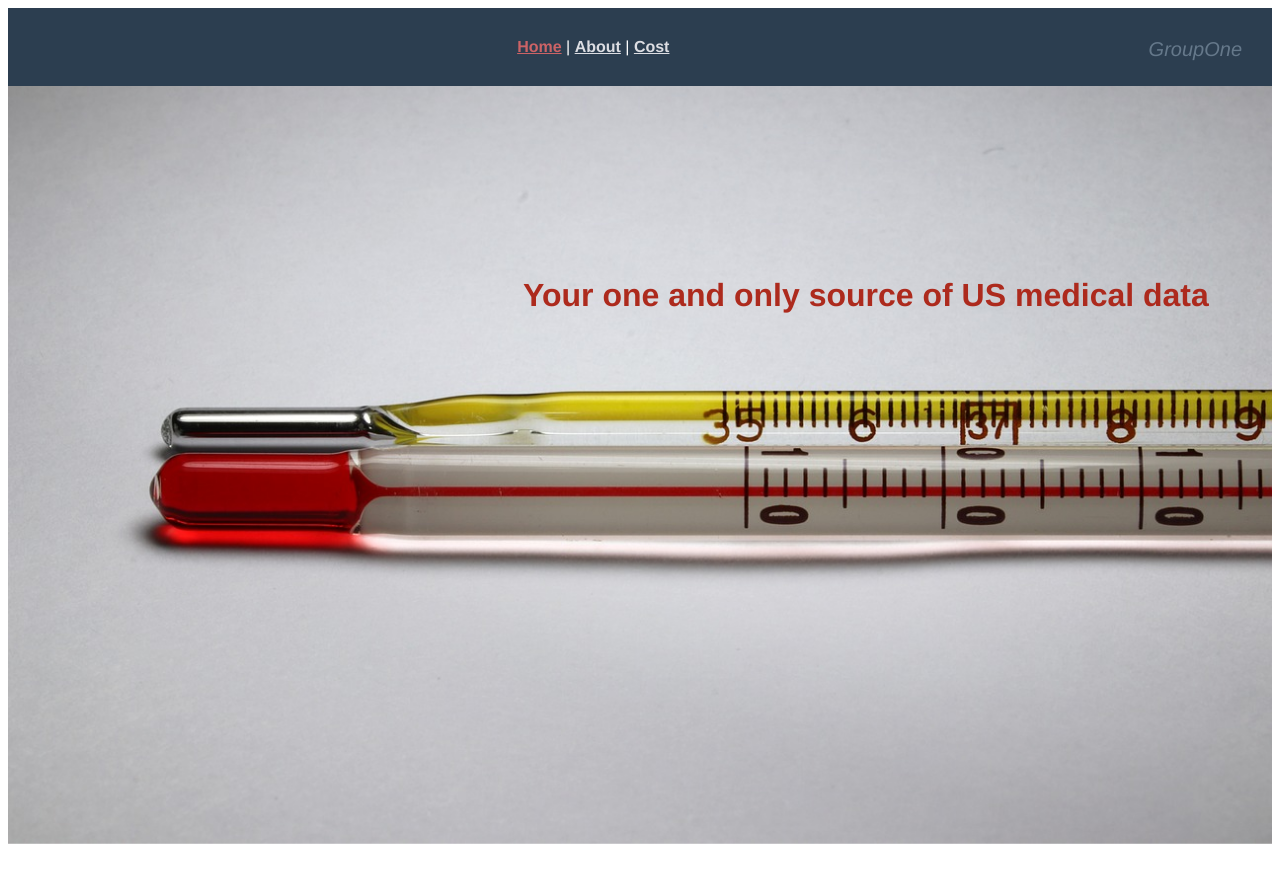
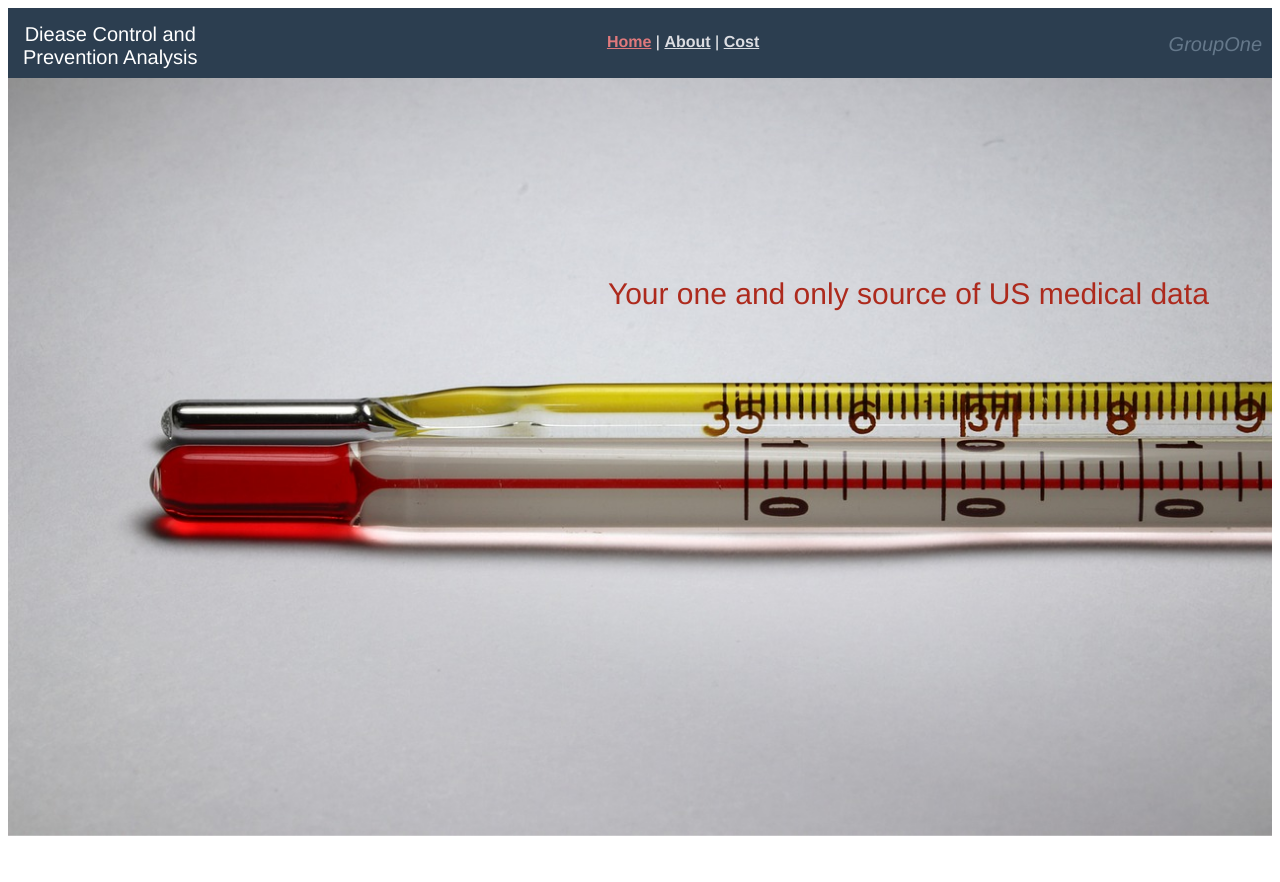
Before and after one commit to seherkhan/visualizing-us-fatalities, a Vue app in the folder Project/my-app/: page / in a window 1280 px wide. Shown: the top 882 px of the page. Built offline with nearby package versions, Linux system fonts and the light colour scheme.

Commit message:
added website name in nav bar

```diff
--- a/Project/my-app/src/App.vue
+++ b/Project/my-app/src/App.vue
@@ -1,10 +1,16 @@
 <template>
   <div id="app">
     <div id="nav">
-      <router-link to="/">Home</router-link> |
-      <router-link to="/about">About</router-link> |
-      <router-link to="/cost">Cost</router-link>
-      <span id="groupname">GroupOne</span>
+      <div style="padding: 5px;">
+        <span id="websitename">Diease Control and<br>
+        Prevention Analysis</span>
+      </div>
+      <div class=text>
+        <router-link to="/">Home</router-link> |
+        <router-link to="/about">About</router-link> |
+        <router-link to="/cost">Cost</router-link>
+        <span id="groupname">GroupOne</span>
+      </div>
     </div>
     <router-view/>
   </div>
@@ -20,9 +26,13 @@
 }
 
 #nav {
-  padding: 30px;
+  padding: 10px;
+  height: 50px;
   color: white;
   background-color: #2c3e50
+}
+.text {
+  padding-top: 5px
 }
 
 #nav a {
@@ -31,7 +41,13 @@
 }
 
 #nav a.router-link-exact-active {
-  color: #CC6366;
+  color: #e0797c;
+}
+#nav span#websitename{
+  float:left;
+  color:white;
+  font-size:20px;
+  font-style:bold;
 }
 #nav span#groupname{
   float:right;
--- a/Project/my-app/src/components/HelloWorld.vue
+++ b/Project/my-app/src/components/HelloWorld.vue
@@ -2,7 +2,7 @@
   <div class="hello">
     <img alt="Cover image" src="../assets/cover.jpg" class="coverimg"/>
     <div class="overlay">
-        <h1>Your one and only source of US medical data</h1>
+        <p>Your one and only source of US medical data</p>
     </div>
   </div>
 </template>
@@ -39,19 +39,9 @@ export default {
   transform: translate(0%, 0%);
   text-align: right
 }
-h1 {
+p {
   color: #ad2a1d;
-}
-h3 {
-  margin: 40px 0 0;
-}
-ul {
-  list-style-type: none;
-  padding: 0;
-}
-li {
-  display: inline-block;
-  margin: 0 10px;
+  font-size:30px;
 }
 a {
   color: #8D7721;
```
